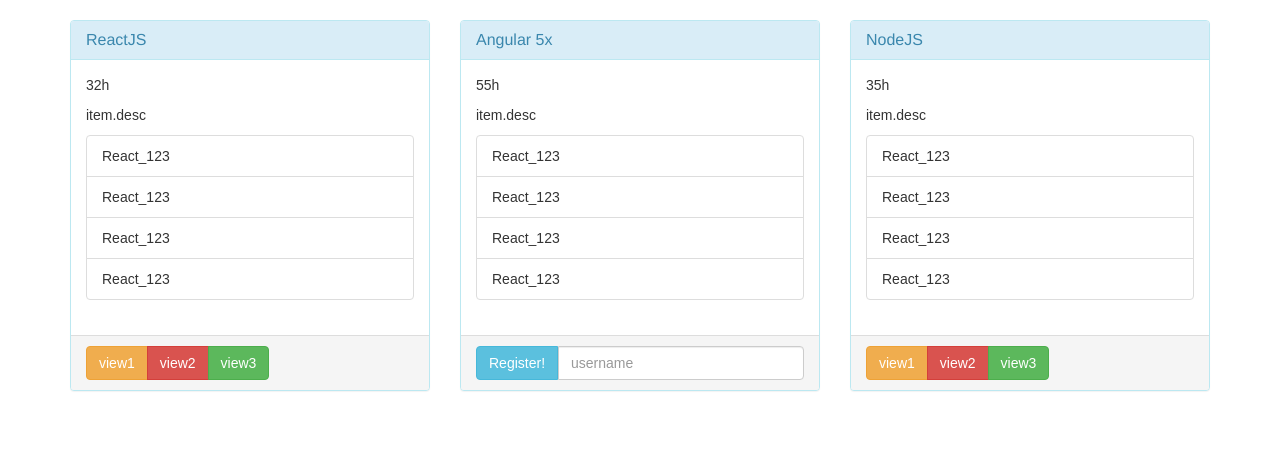
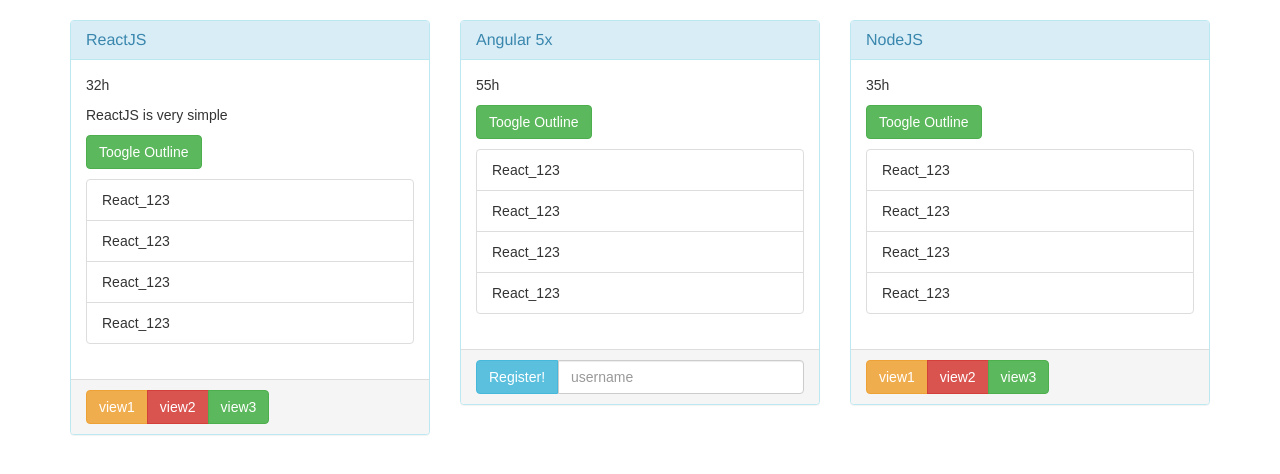
Before and after one commit to huynvn010193/ReactJS, a React (Create React App) app in the folder ch01/: page / in a window 1280 px wide. Shown: the top 474 px of the page. Built offline with nearby package versions, Linux system fonts and the light colour scheme.

Commit message:
Done clip Bài 18 Sử dụng State

```diff
--- a/ch01/src/App.js
+++ b/ch01/src/App.js
@@ -25,7 +25,7 @@ class App extends Component {
 			}
 		];
 		const elemCourse = items.map((item,index) =>
-			<Course key={index} name={item.name} time={item.time} free = {item.free} >item.desc</Course>
+			<Course key={index} name={item.name} time={item.time} free = {item.free} >{item.desc}</Course>
 		);
 	    return (
 	      	<div className="row">
--- a/ch01/src/components/Course.js
+++ b/ch01/src/components/Course.js
@@ -10,6 +10,11 @@ class Course extends Component {
     constructor(props)
     {
         super(props);
+        // thiết lập trạng thái cho phần đóng mở
+        this.state = {
+            isShowOutLine : true,
+            totalStudent : 69
+        };
         this.handleClick3 = this.handleClick3.bind(this);
         this.registerCourse = this.registerCourse.bind(this);
     }
@@ -55,6 +60,16 @@ class Course extends Component {
         }
     }
     render() {
+        let elmOutline = null;
+        if(this.state.isShowOutLine)
+        {
+            elmOutline =    <ul className="list-group">
+                                <Lesson />
+                                <Lesson />
+                                <Lesson />
+                                <Lesson />
+                            </ul>
+        }
         return (
             <div>
                 <div className="col-xs-4 col-sm-4 col-md-4 col-lg-4">
@@ -65,12 +80,10 @@ class Course extends Component {
                         <div className="panel-body">
                             <p>{this.props.time}</p>
                             <p>{this.props.children}</p>
-                            <ul className="list-group">
-                                <Lesson />
-                                <Lesson />
-                                <Lesson />
-                                <Lesson />
-                            </ul>
+                            <p>
+                                <button className="btn btn-success" type="button">Toogle Outline</button>
+                            </p>
+                            {elmOutline}
                         </div>
                         <div className="panel-footer">
                             {this.showButtonFree()}
```
